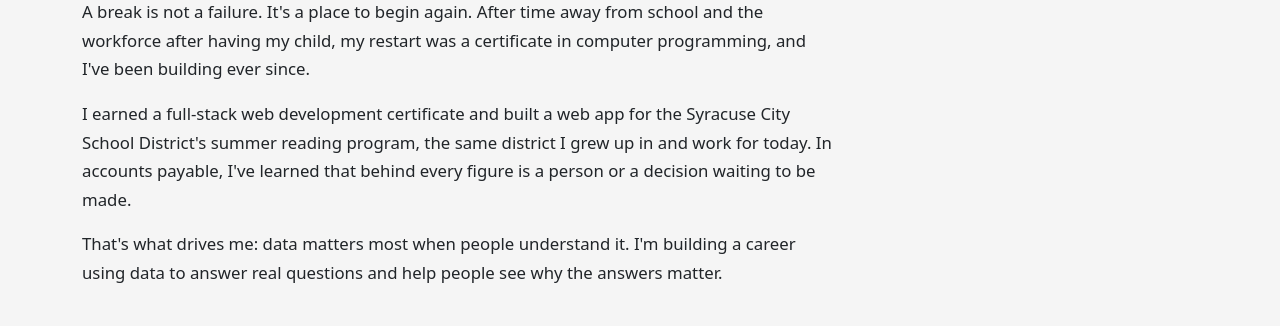
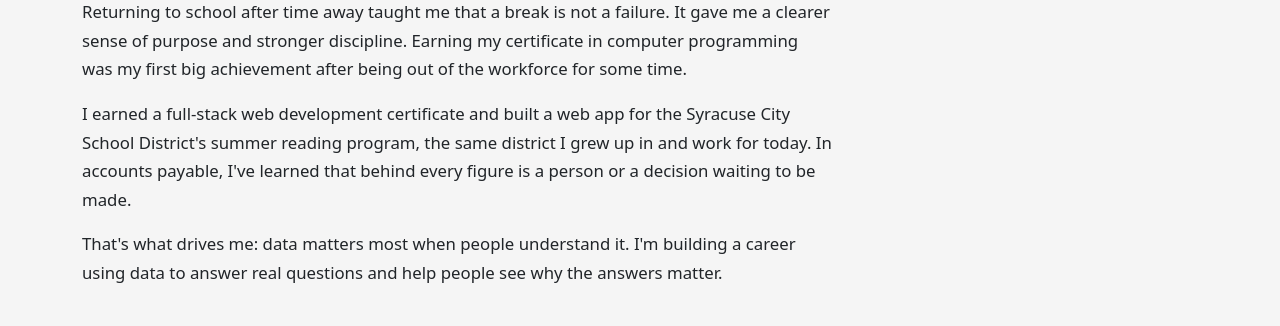
Before and after one commit to Claud96/Claud96.github.io, a plain HTML site: page about.html in a window 1280 px wide. Shown: the part 146-472 px from the top of the page. Drawn offline with nearby package versions, Linux system fonts and the light colour scheme.

Commit message:
Refine About page: shorten My Story, use my own words for the opening, and rewrite What I Value cards

```diff
--- a/about.html
+++ b/about.html
@@ -39,9 +39,10 @@
                 <h2>My Story</h2>
 
                 <p>
-                    A break is not a failure. It's a place to begin again. After time away from
-                    school and the workforce after having my child, my restart was a certificate
-                    in computer programming, and I've been building ever since.
+                    Returning to school after time away taught me that a break is not a failure.
+                    It gave me a clearer sense of purpose and stronger discipline. Earning my certificate
+                    in computer programming was my first big achievement after being out of the workforce
+                    for some time.
                 </p>
 
                 <p>
```
